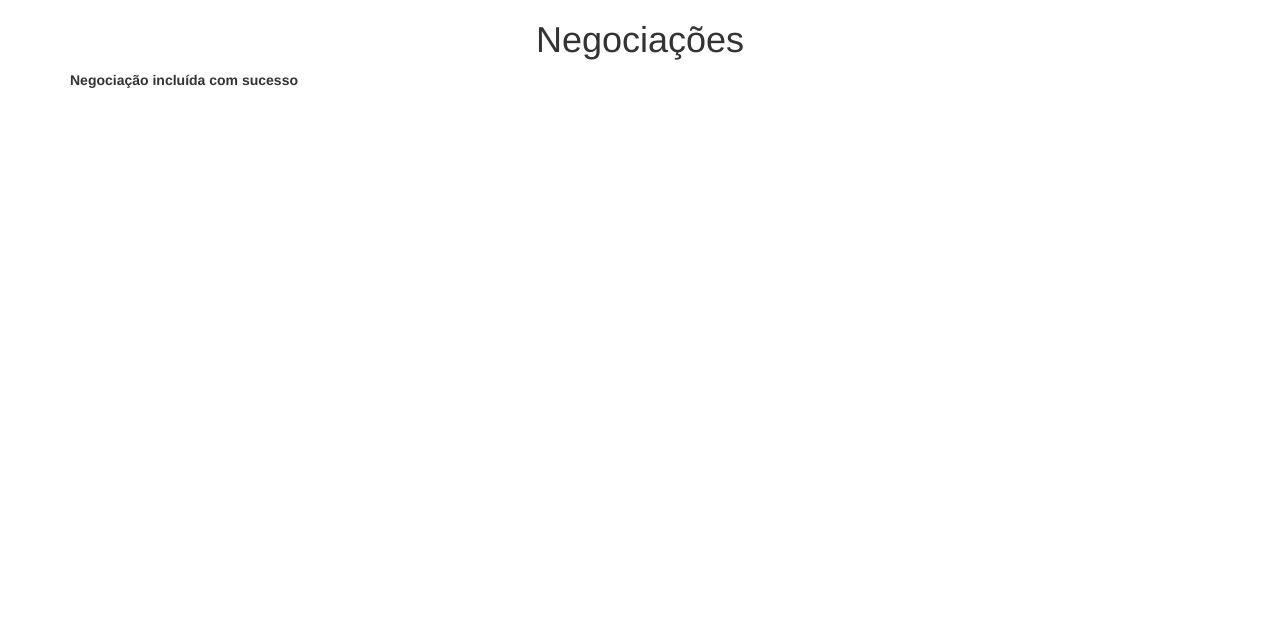
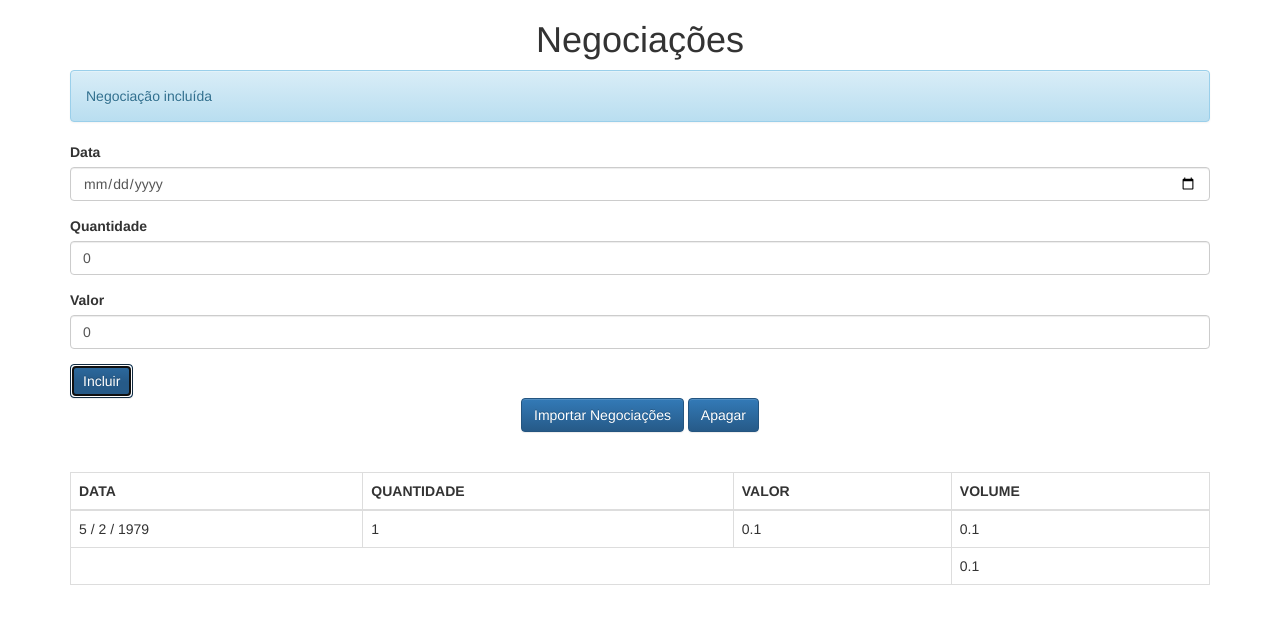
Before and after one commit to aleksvp2017/cursojavascript, a plain HTML site: page client/index.html in a window 1280 px wide. Both pictures are taken after a click on the button "Incluir". Drawn offline with Linux system fonts and the light colour scheme.

Commit message:
Vinculando atualizacao da view com as do modelo

```diff
--- a/client/index.html
+++ b/client/index.html
@@ -11,7 +11,7 @@
 
     <h1 class="text-center">Negociações</h1>
 
-    <div id="mensagensView"/>
+    <div id="mensagensView"></div>
 
     <form class="form" onsubmit="negociacaoController.adicionarNegociacao(event)">
 
@@ -37,7 +37,7 @@
         <button class="btn btn-primary text-center" type="button">
             Importar Negociações
         </button>
-        <button class="btn btn-primary text-center" type="button">
+        <button class="btn btn-primary text-center" type="button" onclick="negociacaoController.apagarNegociacoes(event)">
             Apagar
         </button>
     </div>
@@ -46,6 +46,7 @@
 
     <div id="negociacoesView"/>
 
+    <script src="js/app/views/View.js"></script>
     <script src="js/app/models/Negociacao.js"></script>
     <script src="js/app/models/ListaNegociacoes.js"></script>
     <script src="js/app/models/Mensagem.js"></script>
--- a/client/js/app/controllers/NegociacaoController.js
+++ b/client/js/app/controllers/NegociacaoController.js
@@ -5,9 +5,16 @@ class NegociacaoController{
         this._data = $('#data');
         this._quantidade = $('#quantidade');
         this._valor = $('#valor');
-        this._listaNegociacoes = new ListaNegociacoes();
         this._negociacaoView = new NegociacaoView($('#negociacoesView'));
         this._mensagemView = new MensagensView($('#mensagensView'));
+
+        /*Isso foi feita dessa forma, para garantir que ao alterar o modelo, a view seja automaticamente atualizada,
+        sem isso o desenvolvedor precisa lembrar de chamar o _atualizarView
+        É preciso passar o this, por causa do seu uso na function e no javascript this sempre depende
+        do contexto, ou seja, para que quando a função seja executada, substitua o objeto correto pelo this.
+        */
+        this._listaNegociacoes = new ListaNegociacoes(modelo => this._negociacaoView.update(modelo));
+
     }
 
     adicionarNegociacao(event){
@@ -15,8 +22,14 @@ class NegociacaoController{
 
         this._listaNegociacoes.adicionarNegociacao(this._criarNegociacao());
         this._limparFormulario();
-        this._negociacaoView.update(this._listaNegociacoes);
-        this._mensagemView.update(new Mensagem("Negociação incluída com sucesso"));
+        this._atualizarViews("Negociação incluída");
+    }
+
+    apagarNegociacoes(event){
+        event.preventDefault();
+
+        this._listaNegociacoes.esvaziarNegociacoes();
+        this._atualizarViews("Negociações apagadas");
     }
 
     _criarNegociacao(){
@@ -32,4 +45,9 @@ class NegociacaoController{
         this._valor.value = 0.0;
     }
 
+
+    _atualizarViews(mensagem){
+        //this._negociacaoView.update(this._listaNegociacoes);
+        this._mensagemView.update(new Mensagem(mensagem));
+    }
 }
--- a/client/js/app/models/ListaNegociacoes.js
+++ b/client/js/app/models/ListaNegociacoes.js
@@ -1,12 +1,19 @@
 class ListaNegociacoes{
 
 
-    constructor(){
+    constructor(armadilha){
         this._negociacoes = [];
+        this._armadilha = armadilha;
     }
 
     adicionarNegociacao(negociacao){
         this._negociacoes.push(negociacao);
+        this._armadilha(this);
+    }
+
+    esvaziarNegociacoes(){
+        this._negociacoes = [];
+        this._armadilha(this);
     }
 
     get negociacoes(){
--- a/client/js/app/views/MensagensView.js
+++ b/client/js/app/views/MensagensView.js
@@ -1,16 +1,7 @@
-class MensagensView{
+class MensagensView extends View{
 
-        constructor(elemento){
-            this._elemento = elemento;
-        }
-
-        _template(modelo){
-            return `<b>${modelo.texto}</b>`;
-        }
-
-        update(modelo){
-            this._elemento.innerHTML = this._template(modelo);
-        }
-
+    template(modelo){
+        return `<p class="alert alert-info">${modelo.texto}</p>`;
+    }
 
 }
--- a/client/js/app/views/NegociacaoView.js
+++ b/client/js/app/views/NegociacaoView.js
@@ -1,10 +1,6 @@
-    class NegociacaoView{
+    class NegociacaoView extends View {
 
-        constructor(elemento){
-            this._elemento = elemento;
-        }
-
-        _template(modelo){
+        template(modelo){
             return `
                 <table class="table table-hover table-bordered">
                     <thead>
@@ -37,9 +33,4 @@
             `;
         }
 
-        update(modelo){
-            this._elemento.innerHTML = this._template(modelo);
-        }
-
-
     }
--- /dev/null
+++ b/client/js/app/views/View.js
@@ -0,0 +1,14 @@
+class View {
+
+    constructor(elemento){
+        this._elemento = elemento;
+    }
+
+    template(modelo){
+        throw new Error("Método template deve ser sobreescrito.");
+    }
+
+    update(modelo){
+        this._elemento.innerHTML = this.template(modelo);
+    }
+}
```
